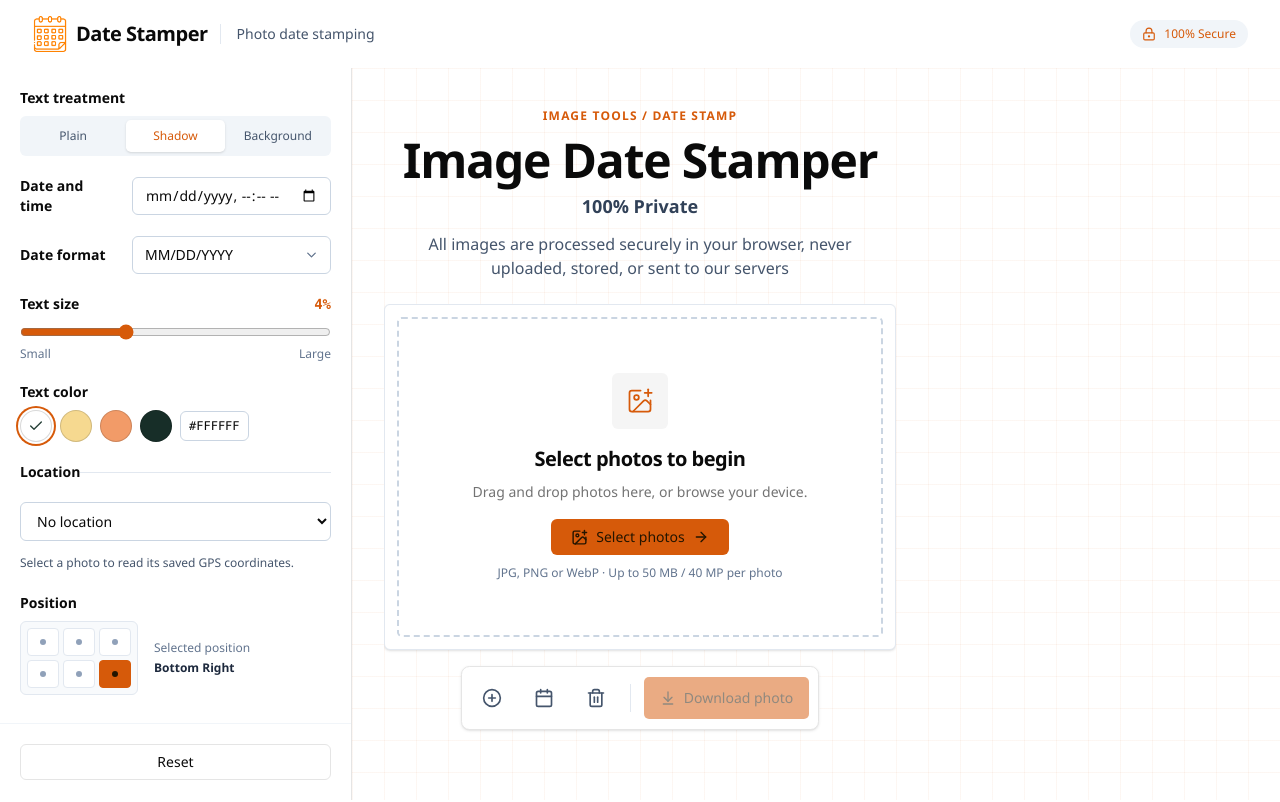
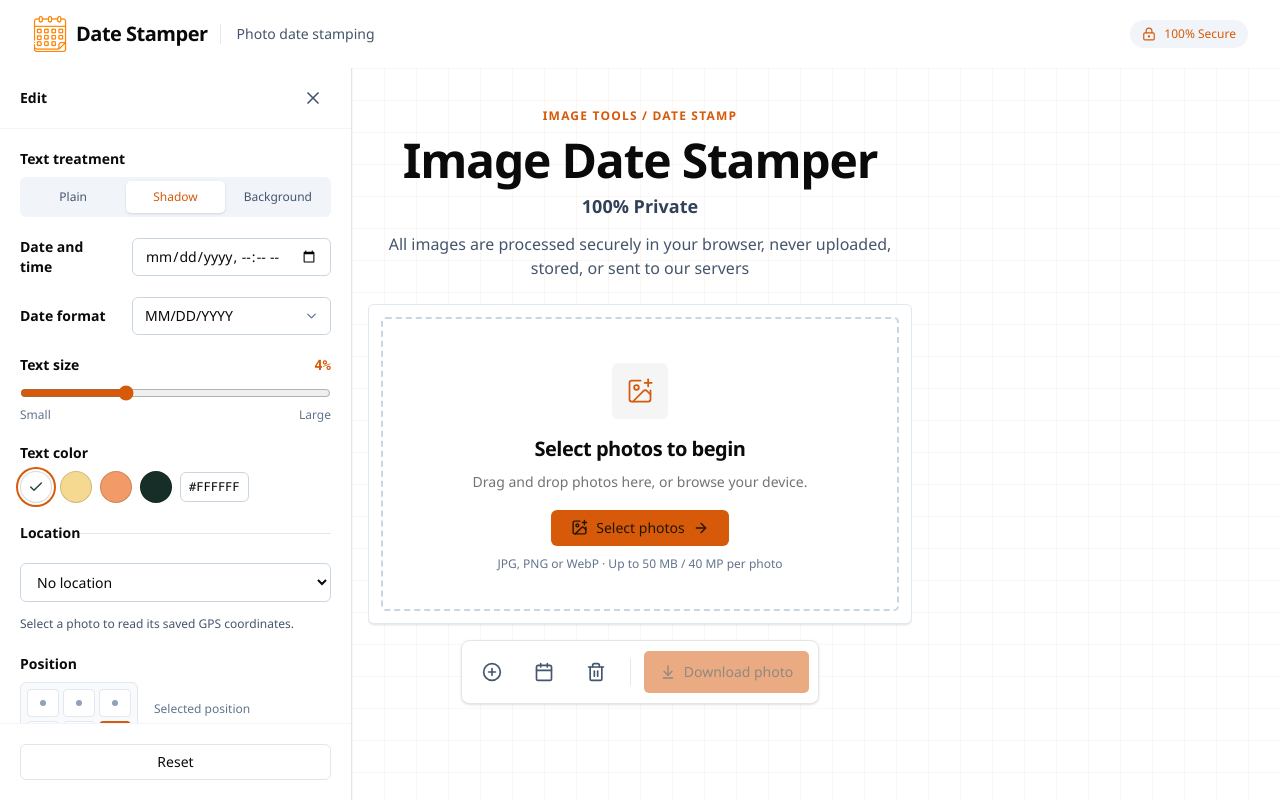
Before and after one commit to markpustyn/photo-date-stamper, a Next.js app: page / in a window 1280 px wide. Shown: the top 802 px of the page. Built offline with nearby package versions, Linux system fonts and the light colour scheme.

Commit message:
updated V 2.0

```diff
--- a/src/components/header.tsx
+++ b/src/components/header.tsx
@@ -1,12 +1,12 @@
-import { CalendarDays, LockKeyhole } from "lucide-react";
+import { LockKeyhole } from "lucide-react";
 import Image from "next/image";
-import React from "react";
+
 
 function Header() {
   return (
     <div className="bg-white font-sans text-foreground">
       <header className=" bg-white">
-        <div className="mx-auto flex max-w-7xl flex-wrap items-center gap-3 px-4 py-4 sm:px-8">
+        <div className="mx-auto flex max-w-7xl flex-wrap items-center gap-3 py-4 sm:px-8">
           <a
             href="/"
             aria-label="Daymark home"
--- a/src/components/stamp-workspace.tsx
+++ b/src/components/stamp-workspace.tsx
@@ -19,11 +19,15 @@ import {
   Info,
   LoaderCircle,
   LockKeyhole,
+  PanelLeftClose,
+  PanelLeftOpen,
+  PanelRightClose,
   Pencil,
   PencilIcon,
   Plus,
   RotateCcw,
   Trash2,
+  X,
 } from "lucide-react";
 import {
   Empty,
@@ -319,13 +323,48 @@ export function StampWorkspace() {
   }
 
   return (
-    <div className="grid w-full min-h-0 min-w-0 flex-1 grid-cols-1 pb-10 xl:grid-cols-[22rem_minmax(0,1fr)_22rem] xl:grid-rows-[auto_minmax(0,1fr)_auto] xl:gap-x-8 xl:pb-0">
+    <div data-settings-open={opened} className="relative grid w-full min-h-0 min-w-0 flex-1 grid-cols-1 pb-10 xl:grid-cols-[22rem_minmax(0,1fr)_22rem] xl:data-[settings-open=false]:grid-cols-[0_minmax(0,1fr)_0] xl:grid-rows-[auto_minmax(0,1fr)_auto] xl:gap-x-4 xl:pb-0">
+      {!opened && (
+        <button
+          id="open-stamp-settings"
+          type="button"
+          aria-controls="stamp-settings"
+          aria-expanded={false}
+          onClick={() => {
+            setOpened(true);
+            requestAnimationFrame(() => document.getElementById("close-stamp-settings")?.focus());
+          }}
+          className="absolute left-4 top-2 z-20 inline-flex items-center gap-2 rounded-lg border border-slate-200 bg-white px-3 py-2 text-sm font-medium shadow-sm hover:bg-slate-50 focus-visible:outline-2 focus-visible:outline-primary"
+        >
+          <PanelLeftOpen aria-hidden="true" size={18} />
+          Settings
+        </button>
+      )}
       <aside
+          id="stamp-settings"
           aria-label="Stamp settings"
-          className="order-3 mt-5 flex max-h-[calc(100dvh-2rem)] w-full min-h-0 min-w-0 max-w-5xl flex-col justify-self-center overflow-hidden border-r bg-white xl:order-none xl:col-start-1 xl:row-start-1 xl:row-span-3 xl:mt-0 xl:max-h-full xl:self-stretch xl:rounded-l-none xl:border-l-0"
+          className={`${opened ? "flex" : "hidden"} order-3 mt-5 max-h-[calc(100dvh-2rem)] w-full min-h-0 min-w-0 max-w-5xl flex-col justify-self-center overflow-hidden border-r bg-white xl:order-0 xl:col-start-1 xl:row-start-1 xl:row-span-3 xl:mt-0 xl:max-h-full xl:self-stretch xl:rounded-l-none xl:border-l-0`}
         >
+          <div className="flex shrink-0 items-center justify-between border-b border-slate-100 px-5 py-3">
+            <h2 className="text-sm font-semibold">Edit</h2>
+            <button
+              id="close-stamp-settings"
+              type="button"
+              aria-label="Close settings panel"
+              title="Close settings panel"
+              onClick={() => {
+                setOpened(false);
+                requestAnimationFrame(() => document.getElementById("open-stamp-settings")?.focus({ preventScroll: true }));
+              }}
+              className="grid size-9 place-items-center rounded-lg text-slate-600 hover:bg-slate-100 focus-visible:outline-2 focus-visible:outline-primary"
+            >
+              <X aria-hidden="true" size={20} />
+            </button>
+          </div>
           {opened && (
             <div className="min-h-0 flex-1 space-y-5 overflow-y-auto overscroll-contain p-5">
+
+
               {photo && !photo.captureDate && (
                 <p className="flex items-start gap-2 text-xs leading-5 text-amber-800">
                   <Info size={14} className="mt-0.5 shrink-0" />
@@ -334,7 +373,6 @@ export function StampWorkspace() {
                     : "No EXIF capture date found. Use a custom date for this photo."}
                 </p>
               )}
-
             <fieldset>
               <legend className="mb-2 text-sm font-semibold">
                 Text treatment
@@ -497,7 +535,7 @@ export function StampWorkspace() {
                 <option value="city-state">City + State</option>
                 <option value="city-state-country">City + State + Country</option>
               </select>
-              <p className="mt-3 break-words text-xs leading-5 text-slate-600">
+              <p className="mt-3 wrap-break-word text-xs leading-5 text-slate-600">
                 {!photo ? "Select a photo to read its saved GPS coordinates."
                   : photo.coordinates ? `Saved coordinates: ${formatCoordinates(photo.coordinates)}`
                   : "No readable GPS coordinates found in this photo. Location will be omitted from the stamp."}
@@ -567,7 +605,7 @@ export function StampWorkspace() {
               </div>
             </div>
         </aside>
-    <section className="order-1 min-w-0 px-4 pb-6 pt-8 text-center sm:pt-10 xl:order-none xl:col-start-2 xl:row-start-1">
+    <section className="order-1 min-w-0 px-4 pb-6 pt-8 text-center sm:pt-10 xl:order-0 xl:col-start-2 xl:row-start-1">
       <p className="text-xs font-semibold tracking-widest text-primary">
         IMAGE TOOLS / DATE STAMP
       </p>
@@ -581,11 +619,12 @@ export function StampWorkspace() {
         browser, never uploaded, stored, or sent to our servers
       </p>
     </section>
-      <div className="order-2 grid min-h-0 min-w-0 content-start gap-4 px-4 sm:px-8 xl:order-none xl:col-start-2 xl:row-start-2 xl:overflow-y-auto xl:overscroll-contain xl:px-0 xl:pb-5">
+      <div className="order-2 grid min-h-0 min-w-0 content-start gap-4 px-4 sm:px-8 xl:order-0 xl:col-start-2 xl:row-start-2 xl:flex xl:flex-col xl:overflow-y-auto xl:overscroll-contain xl:px-0 xl:pb-5">
         {/* Photo picker and preview */}
         <section
           aria-label="Photo workspace"
-          className="w-full min-w-0 max-w-3xl justify-self-center overflow-hidden rounded-lg border border-slate-200 bg-white shadow-sm"
+          data-loaded={Boolean(photo)}
+          className="flex w-full min-w-0 max-w-4xl flex-col justify-self-center overflow-hidden rounded-lg border border-slate-200 bg-white shadow-sm xl:mx-auto xl:min-h-56 xl:max-h-[40dvh] xl:flex-1 xl:shrink-0 xl:data-[loaded=true]:max-h-[65dvh]"
         >
 
           <input
@@ -639,12 +678,12 @@ export function StampWorkspace() {
             onDragLeave={handleDragLeave}
             onDrop={handleDrop}
             className="
-                relative m-3 grid min-h-80 place-items-center overflow-hidden
-                rounded-md border-2 border-dashed border-slate-300 p-5
+                relative m-2 grid min-h-[clamp(11rem,28dvh,17rem)] place-items-center overflow-hidden
+                rounded-md border-2 border-dashed border-slate-300 p-3 sm:m-3 sm:p-5
                 data-[loaded=true]:border-solid data-[loaded=true]:bg-slate-100
                 data-[loaded=true]:min-h-0 data-[loaded=true]:p-2 data-[dragging=true]:border-primary
                 data-[dragging=true]:ring-2 data-[dragging=true]:ring-primary
-                sm:min-h-80
+                xl:min-h-40 xl:flex-1
               "
           >
             {photo ? (
@@ -656,7 +695,7 @@ export function StampWorkspace() {
                     ? `${photo.name} stamped ${formatTimestamp(timestamp, settings.format)}${settings.location === "coordinates" && photo.coordinates ? `, ${formatCoordinates(photo.coordinates)}` : ""}`
                     : `${photo.name} without a timestamp`
                 }
-                className="block h-auto max-h-[min(50dvh,28rem)] w-auto max-w-full object-contain"
+                className="block h-auto max-h-[min(65dvh,40rem)] w-auto max-w-full object-contain xl:absolute xl:inset-0 xl:h-full xl:max-h-full xl:w-full xl:p-2"
               />
             ) : (
               <>
@@ -723,7 +762,7 @@ export function StampWorkspace() {
             )}
           </div>
         </section>
-    <div className="relative pb-5" role="group" aria-label="Photo actions">
+    <div className="relative shrink-0 pb-5" role="group" aria-label="Photo actions">
       <Dock direction="middle" iconSize={44} iconMagnification={52} className="mt-0 h-16 max-w-full gap-2 rounded-xl bg-white px-2 shadow-sm">
         <DockIcon className="p-0! [&>div]:size-full">
           <button
```
